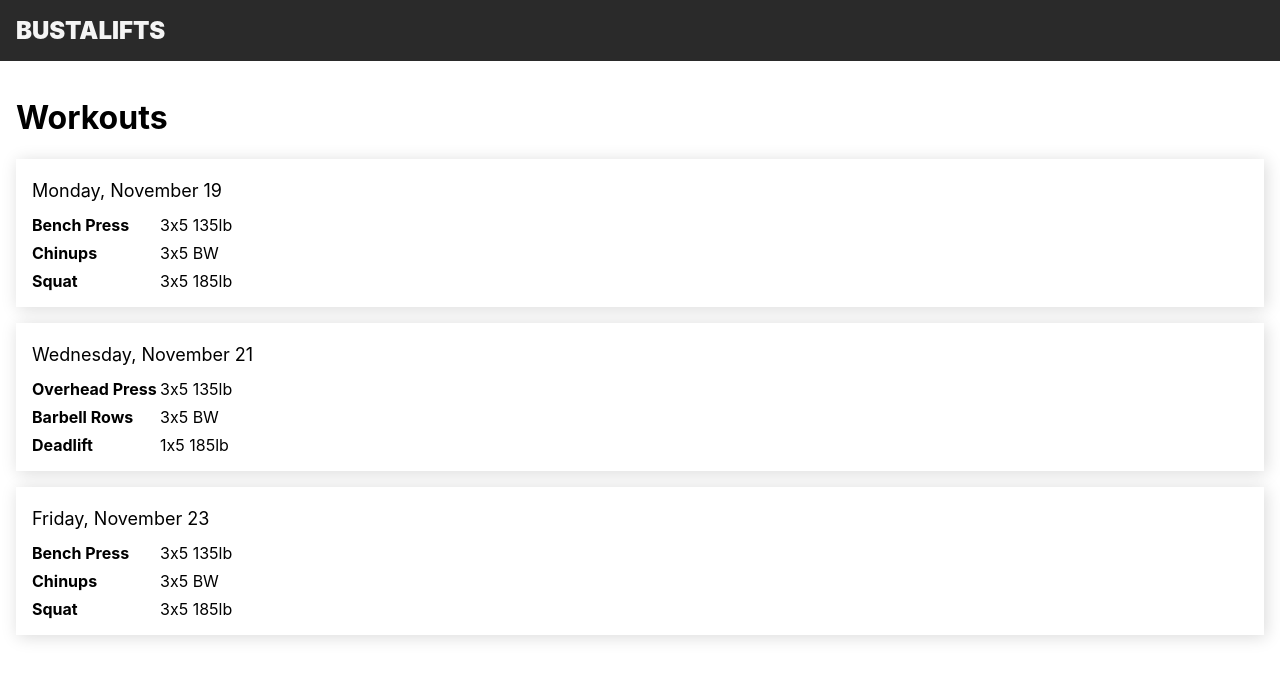
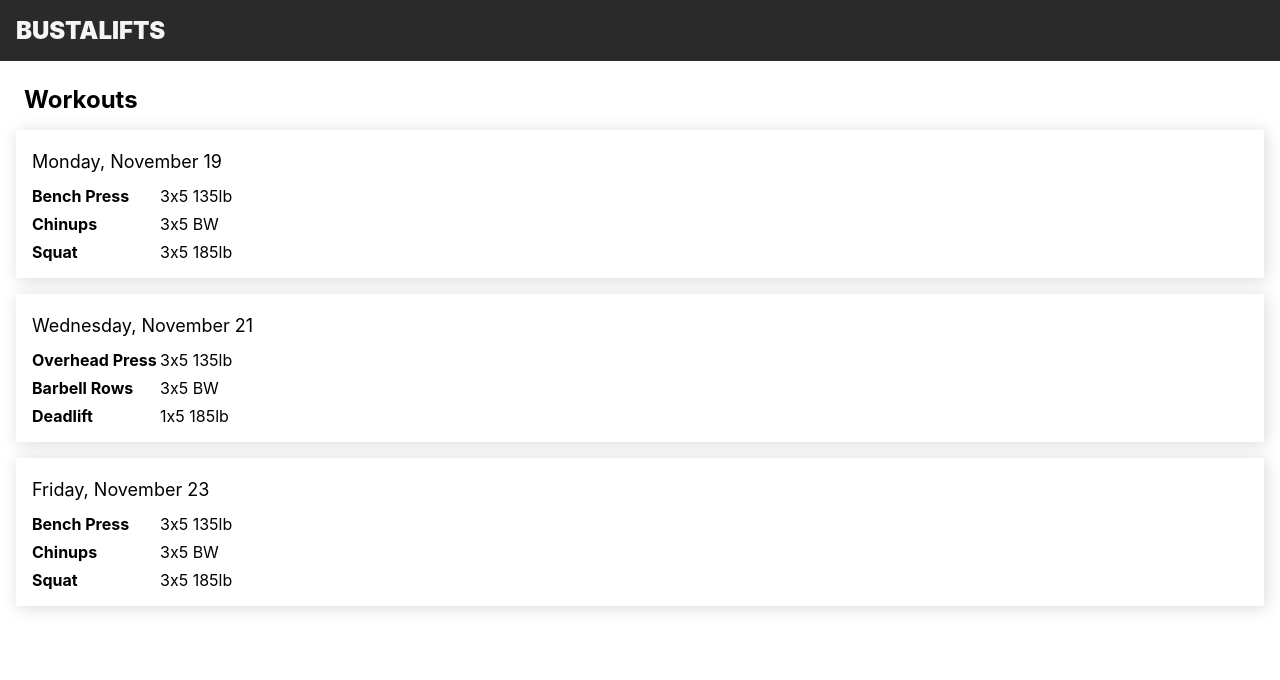
Before and after one commit to HilariousAtlantic/bustalifts, a React (Create React App) app: page /workouts in a window 1280 px wide. Shown: the top 680 px of the page. Built offline with nearby package versions, Linux system fonts and the light colour scheme.

Commit message:
style workout list header

```diff
--- a/src/WorkoutList.jsx
+++ b/src/WorkoutList.jsx
@@ -10,7 +10,7 @@ export default function StatefulWorkoutList(props) {
 export function WorkoutList({ workouts }) {
   return (
     <Style.WorkoutList>
-      <h1>Workouts</h1>
+      <Style.Header>Workouts</Style.Header>
       {workouts.map(workout => (
         <Workout key={workout.id} {...workout} />
       ))}
@@ -37,6 +37,10 @@ const Style = {
   WorkoutList: styled.div`
     padding: 16px;
   `,
+  Header: styled.h1`
+    font-size: 24px;
+    margin: 8px;
+  `,
   Workout: styled.div`
     display: flex;
     flex-direction: column;
```
